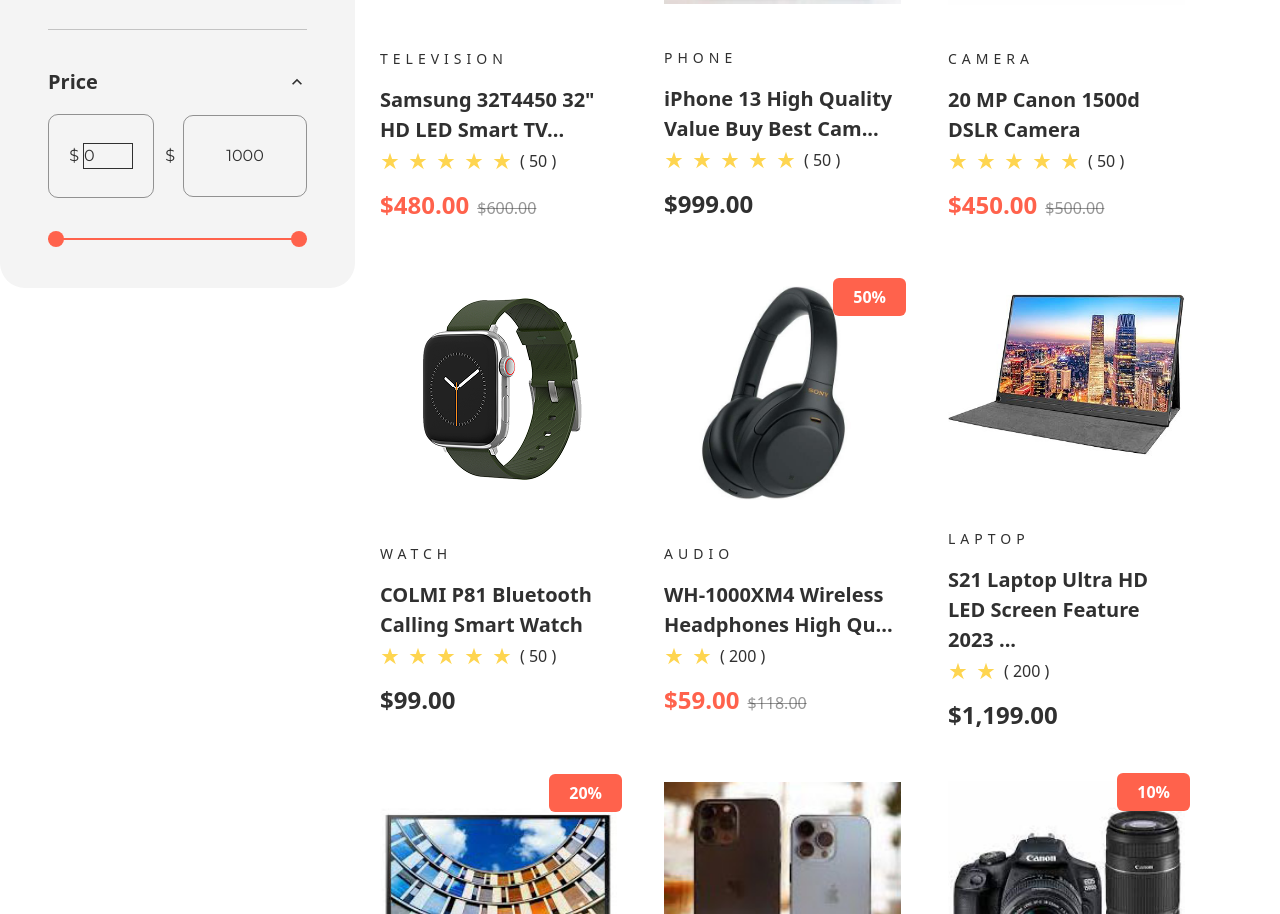
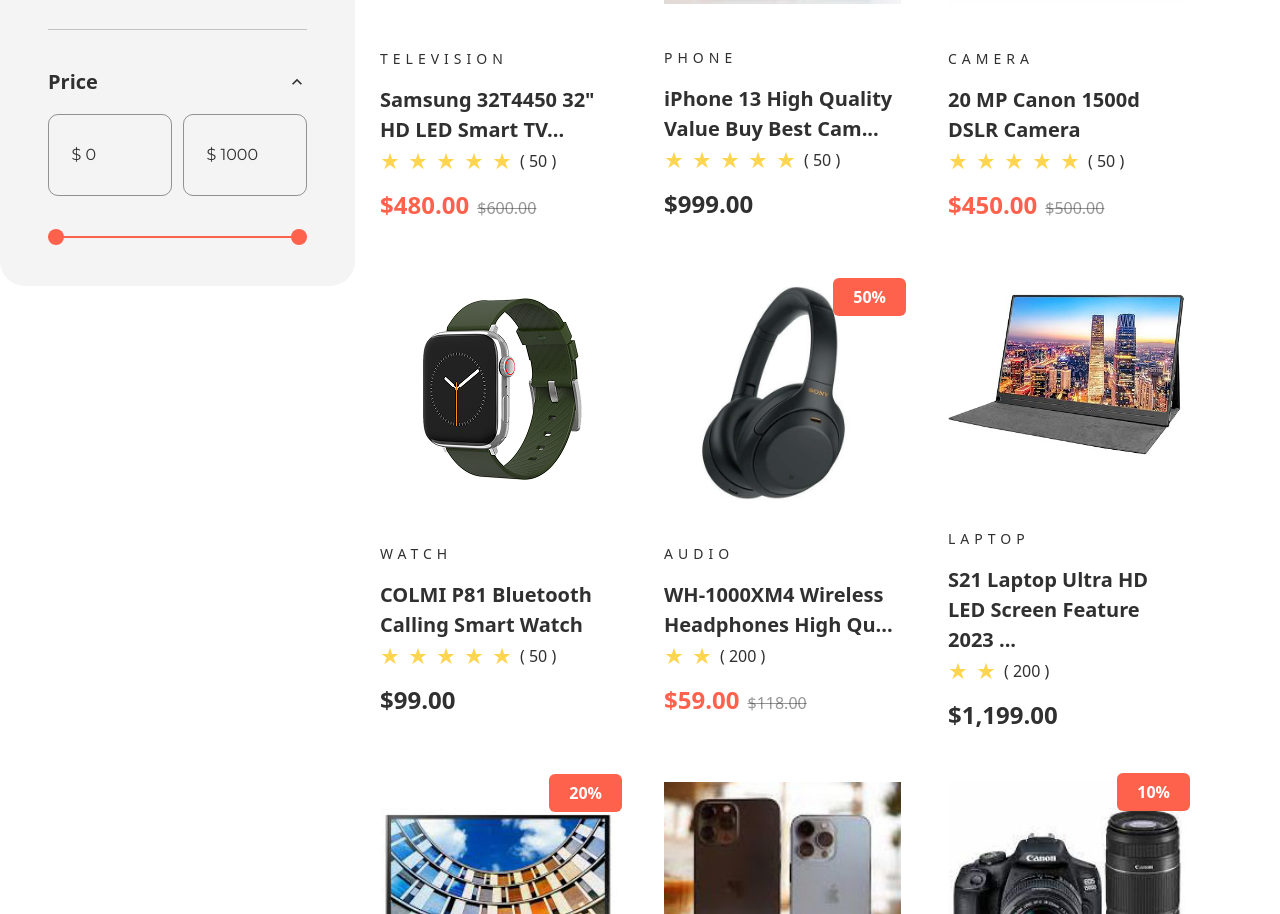
Before and after one commit to ramen72/OYA-Project-16-E-Shop, a React (Vite) app: page /product-list in a window 1280 px wide. Shown: the part 1052-1966 px from the top of the page. Built offline with nearby package versions, Linux system fonts and the light colour scheme.

Commit message:
Update Price section of Product-list page at 21-06-2025_1942.

```diff
--- a/package.json
+++ b/package.json
@@ -17,6 +17,7 @@
     "react-router-dom": "^7.6.0",
     "react-select": "^5.10.1",
     "react-slick": "^0.30.3",
+    "react-toastify": "^11.0.5",
     "slick-carousel": "^1.8.1",
     "tailwindcss": "^4.1.6"
   },
--- a/src/assets/css/tailwind.css
+++ b/src/assets/css/tailwind.css
@@ -37,12 +37,12 @@
     para: 20px;
 */
 
-input[type="number"]::-webkit-outer-spin-button {
+/* input[type="number"]::-webkit-outer-spin-button {
   appearance: none;
 }
 input[type="number"]::-webkit-inner-spin-button {
   appearance: none;
-}
+} */
 
 input[type="range"]::-webkit-slider-thumb {
   width: 16px;
--- a/src/main.jsx
+++ b/src/main.jsx
@@ -1,9 +1,11 @@
-import { createRoot } from 'react-dom/client'
-import App from './App.jsx'
-import { BrowserRouter } from 'react-router-dom'
+import { createRoot } from "react-dom/client";
+import App from "./App.jsx";
+import { BrowserRouter } from "react-router-dom";
+import { ToastContainer, toast } from "react-toastify";
 
-createRoot(document.getElementById('root')).render(
+createRoot(document.getElementById("root")).render(
   <BrowserRouter>
     <App />
+    <ToastContainer />
   </BrowserRouter>
-)
+);
--- a/src/pages/ProductListPages.jsx
+++ b/src/pages/ProductListPages.jsx
@@ -6,6 +6,7 @@ import ProductBrandsData from "../data/ProductBrandsData";
 import ProductLayout from "../components/commonLayouts/ProductLayout";
 import { ProductsDataForPagination } from "../data/ProductsDataForPagination";
 import Pagination from "../components/commonLayouts/Pagination";
+import { Bounce, toast } from "react-toastify";
 
 const ProductListPages = () => {
   const [isCategoriesOpen, setIsCategoriesOpen] = useState(true);
@@ -43,20 +44,46 @@ const ProductListPages = () => {
   const [maxValue, setMaxValue] = useState(1000);
 
   const updateSlider = (type, value) => {
-    let partsValue = parseInt(value);
-    if (isNaN(partsValue)) return;
+    const parseValue = parseInt(value);
+    if (parseValue > 1000 || parseValue < 0) {
+      if (type == "min") {
+        setMinValue(0);
+        console.log("Min and Max value must be in between 0 to 1000");
+        return;
+      } else {
+        setMaxValue(1000);
+        toast.error(`Min and Max value must be in between 0 to 1000`, {
+          position: "bottom-center",
+          autoClose: 5000,
+          hideProgressBar: false,
+          closeOnClick: false,
+          pauseOnHover: true,
+          draggable: true,
+          progress: undefined,
+          theme: "colored",
+          transition: Bounce,
+        });
+        console.log("Min and Max value must be in between 0 to 1000");
+        return;
+      }
+    }
+
+    if (isNaN(parseValue)) return;
+
     if (type == "min") {
-      if (partsValue > maxValue) {
+      if (parseValue > maxValue) {
         setMinValue(maxValue);
+        return;
       } else {
-        setMinValue(partsValue);
+        setMinValue(parseValue);
+        return;
       }
-      console.log(minValue);
-      // const newMinValue = Math.min(parseInt(value), maxValue);
-      // setMinValue(newMinValue);
     } else {
-      const newMaxValue = Math.max(parseInt(value), minValue);
-      setMaxValue(newMaxValue);
+      if (parseValue < minValue) {
+        setMaxValue(minValue);
+      } else {
+        setMaxValue(parseValue);
+      }
     }
   };
 
@@ -184,30 +211,28 @@ const ProductListPages = () => {
                           <span>$</span>
                           <input
                             type="number"
-                            // onChange={(e) => handleInputMin("min", e.target.value)}
                             onChange={(e) =>
                               updateSlider("min", e.target.value)
                             }
-                            value={minValue}
                             min={0}
                             max={1000}
-                            step={maxValue}
-                            className={`outline-0 inline-block border`}
+                            step={1000}
+                            value={minValue}
                           />
                         </div>
-                        <div className="flex justify-center items-center gap-x-2">
+                        <div
+                          className={` w-[124px] flex justify-center items-center gap-x-1 border border-black-50 py-7 rounded-[10px] font-["Montserrat"] font-normal text-base`}
+                        >
                           <span>$</span>
                           <input
                             type="number"
-                            // onChange={(e) => handleInputMax("max", e.target.value)}
                             onChange={(e) =>
                               updateSlider("max", e.target.value)
                             }
-                            value={maxValue}
                             min={0}
                             max={1000}
-                            step={maxValue}
-                            className={`w-[124px] border border-black-50 py-7 rounded-[10px] font-["Montserrat"] font-normal text-base text-center outline-0`}
+                            step={1000}
+                            value={maxValue}
                           />
                         </div>
                       </div>
```
Also changed, not shown: src/App.jsx (+29 -30 lines), 1 other file (tests, documents, lock files or other folders).
